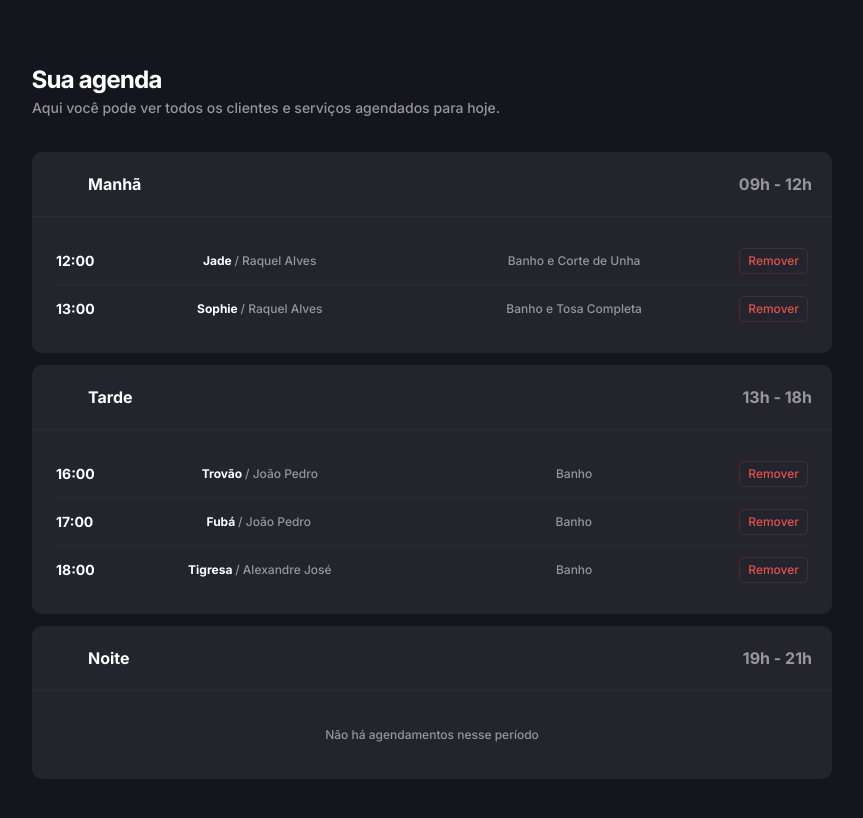
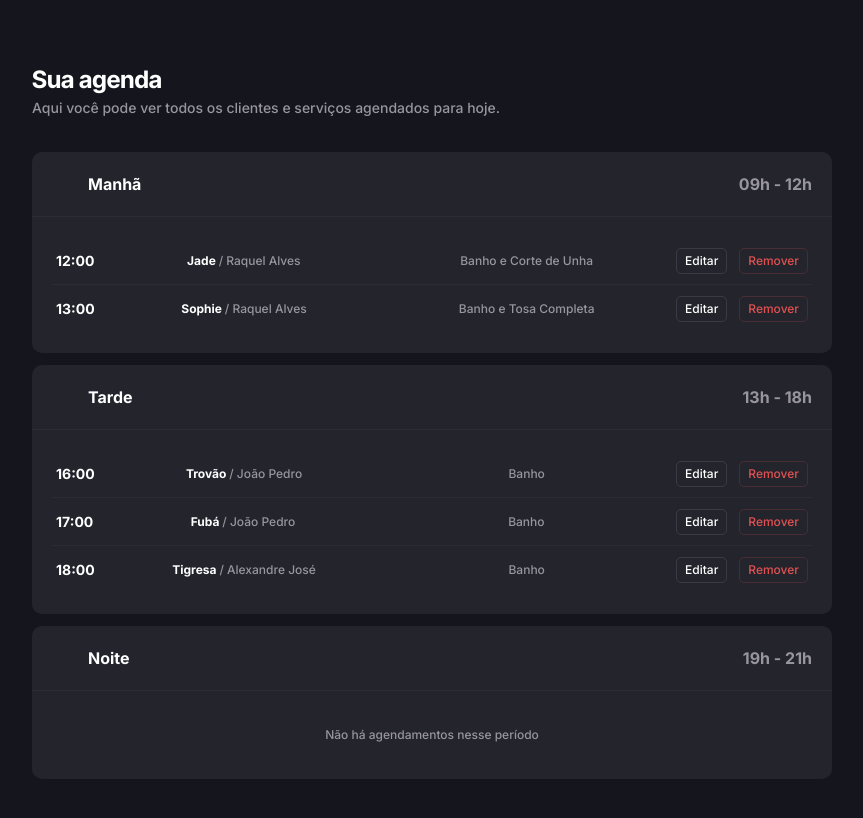
Before and after one commit to jaaum23/petshop, a Next.js app: page / in a window 1280 px wide. Shown: the top 818 px of the page, without its empty margins (208-1071 px from the left). Built offline with nearby package versions, Linux system fonts and the light colour scheme.

Commit message:
feat: added edit button on appointments

```diff
--- a/src/components/appointment-card/appointment-card.tsx
+++ b/src/components/appointment-card/appointment-card.tsx
@@ -36,13 +36,22 @@ export function AppointmentCard({ appointmentsArray }: AppointmentCardsProps) {
       <span className="text-paragraph-small text-content-secondary w-full text-left sm:text-center">
         {appointment.description}
       </span>
+      <div className="flex w-full gap-3 sm:w-fit">
+        <button
+          className="text-content-primary border-content-secondary/20 text-paragraph-small hover:bg-content-secondary
+            active:bg-content-secondary active:text-content-primary mt-3 h-10 w-full cursor-pointer rounded-[5px] border
+            px-2 py-1 transition-colors duration-200 ease-in-out sm:mt-0 sm:h-fit sm:w-fit"
+        >
+          Editar
+        </button>
         <button
           className="text-accent-red border-accent-red/20 text-paragraph-small hover:bg-accent-red
-          hover:text-content-primary active:bg-accent-red active:text-content-primary mt-3 h-8 w-full cursor-pointer
+            hover:text-content-primary active:bg-accent-red active:text-content-primary mt-3 h-10 w-full cursor-pointer
             rounded-[5px] border px-2 py-1 transition-colors duration-200 ease-in-out sm:mt-0 sm:h-fit sm:w-fit"
         >
           Remover
         </button>
+      </div>
     </li>
   ));
 }
```
Lines whose indentation alone changed are shown as unchanged.
